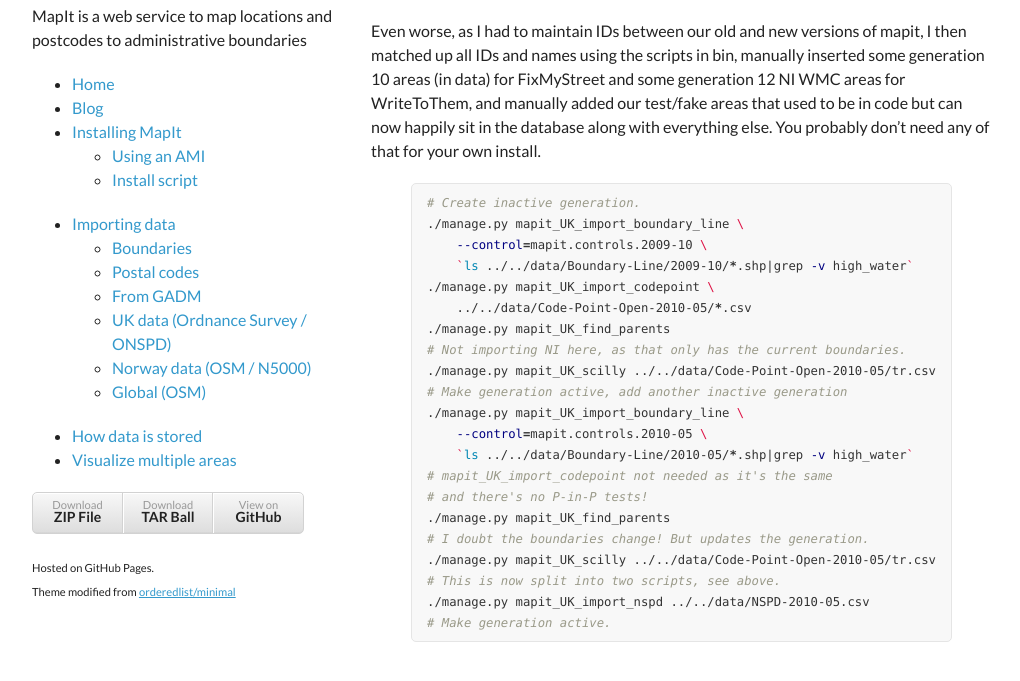
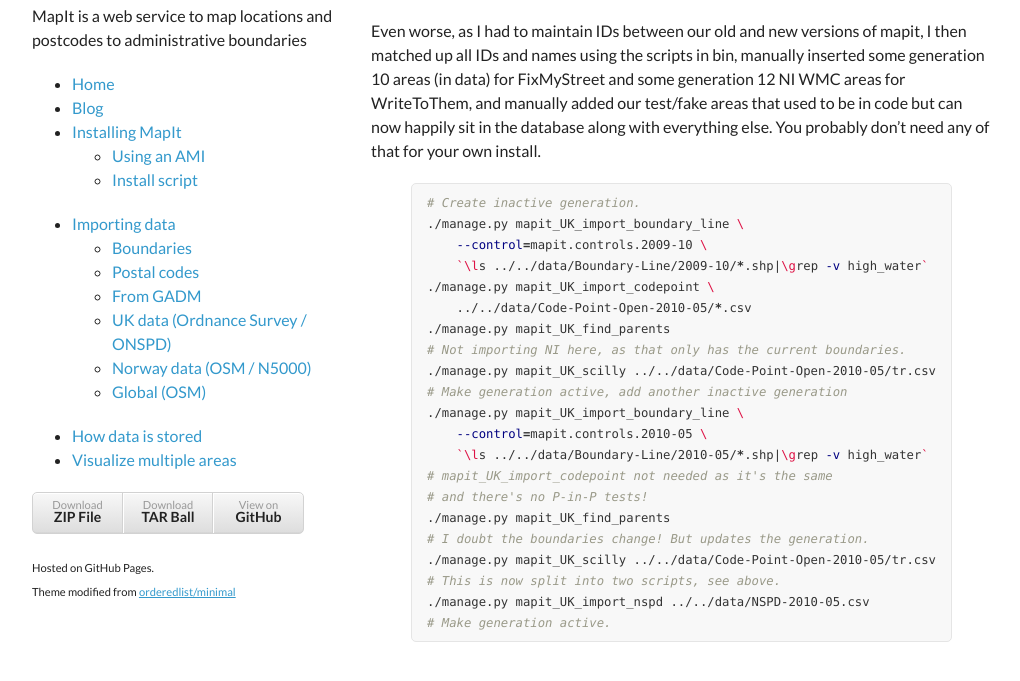
Before and after one commit to mysociety/mapit, a Jekyll site: the page built from import/uk.md, in a window 1280 px wide and 900 px high, scrolled down 1406 px, cut to the strip 190-871 px from the top of the window. Shown: the whole strip, without its empty margins (128-1148 px from the left). Built offline with Jekyll 4.4.1, drawn with Linux system fonts in a browser that asks for light colours; some of the changed text lies outside the part shown.

Commit message:
Escape ls/grep in case they've been aliased (fixes #69).

```diff
--- a/import/uk.md
+++ b/import/uk.md
@@ -29,7 +29,7 @@
 ./manage.py loaddata uk
 ./manage.py mapit_UK_import_boundary_line \
     --control=mapit.controls.first-gss --commit \
-    `ls ../data/Boundary-Line/Data/*.shp|grep -v high_water`
+    `\ls ../data/Boundary-Line/Data/*.shp|\grep -v high_water`
 # (You can run without --commit to do a dry run.)
 # first-gss in the above assumes the Boundary Line you're importing
 # is October 2010 or later, and uses the new GSS codes.
@@ -86,7 +86,7 @@
 # Create inactive generation.
 ./manage.py mapit_UK_import_boundary_line \
     --control=mapit.controls.2009-10 \
-    `ls ../../data/Boundary-Line/2009-10/*.shp|grep -v high_water`
+    `\ls ../../data/Boundary-Line/2009-10/*.shp|\grep -v high_water`
 ./manage.py mapit_UK_import_codepoint \
     ../../data/Code-Point-Open-2010-05/*.csv
 ./manage.py mapit_UK_find_parents
@@ -95,7 +95,7 @@
 # Make generation active, add another inactive generation
 ./manage.py mapit_UK_import_boundary_line \
     --control=mapit.controls.2010-05 \
-    `ls ../../data/Boundary-Line/2010-05/*.shp|grep -v high_water`
+    `\ls ../../data/Boundary-Line/2010-05/*.shp|\grep -v high_water`
 # mapit_UK_import_codepoint not needed as it's the same
 # and there's no P-in-P tests!
 ./manage.py mapit_UK_find_parents
```
